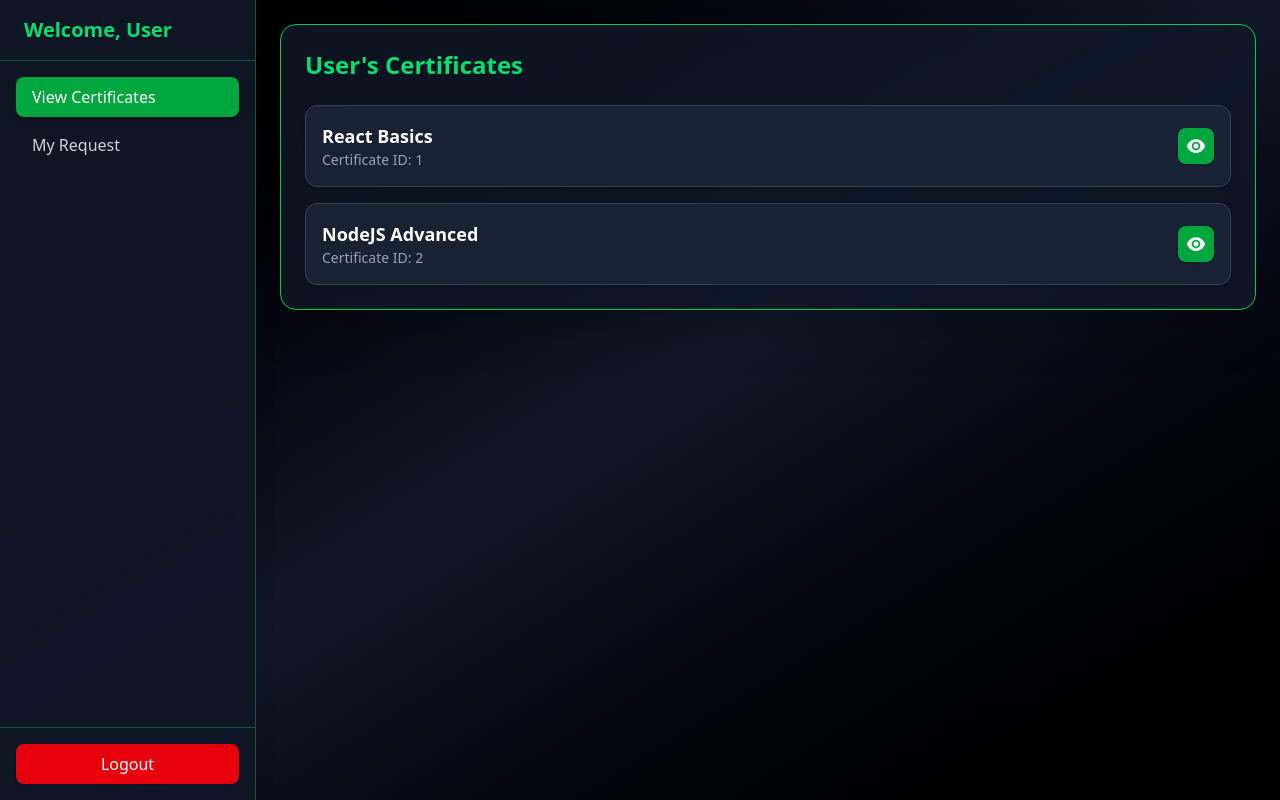
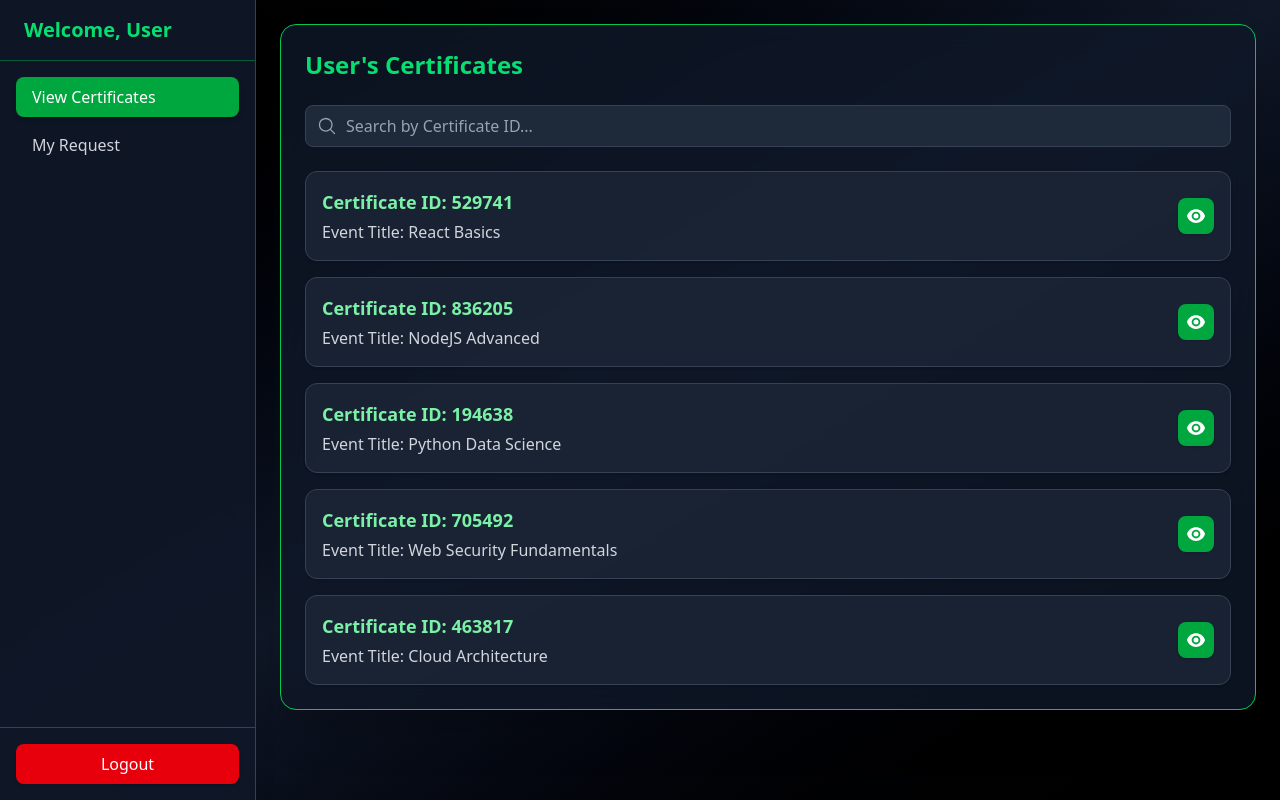
Before and after one commit to Thrisha-U-Shetty/E-certify, a React (Vite) app in the folder frontend/e-certify-app/: page /dashboard/view-certificates in a window 1280 px wide. Built offline with nearby package versions, Linux system fonts and the light colour scheme.

Commit message:
serach bar added

```diff
--- a/frontend/e-certify-app/src/components/Userpages/ViewCertificates.jsx
+++ b/frontend/e-certify-app/src/components/Userpages/ViewCertificates.jsx
@@ -1,25 +1,50 @@
-import React from "react";
-import { EyeIcon } from "@heroicons/react/24/solid";
+import React, { useState } from "react";
+import { EyeIcon, MagnifyingGlassIcon } from "@heroicons/react/24/solid";
 
 export default function ViewCertificates({ username }) {
   const certificates = [
     {
-      id: 1,
-      title: "React Basics",
+      certId: "529741",
+      eventTitle: "React Basics",
       fileUrl:
         "https://gateway.pinata.cloud/ipfs/QmevrDbFN4Qn5CkQGgiPhXcriruGfRHdrByyFHsUWtQs46",
     },
     {
-      id: 2,
-      title: "NodeJS Advanced",
+      certId: "836205",
+      eventTitle: "NodeJS Advanced",
+      fileUrl:
+        "https://gateway.pinata.cloud/ipfs/QmevrDbFN4Qn5CkQGgiPhXcriruGfRHdrByyFHsUWtQs46",
+    },
+    {
+      certId: "194638",
+      eventTitle: "Python Data Science",
+      fileUrl:
+        "https://gateway.pinata.cloud/ipfs/QmevrDbFN4Qn5CkQGgiPhXcriruGfRHdrByyFHsUWtQs46",
+    },
+    {
+      certId: "705492",
+      eventTitle: "Web Security Fundamentals",
+      fileUrl:
+        "https://gateway.pinata.cloud/ipfs/QmevrDbFN4Qn5CkQGgiPhXcriruGfRHdrByyFHsUWtQs46",
+    },
+    {
+      certId: "463817",
+      eventTitle: "Cloud Architecture",
       fileUrl:
         "https://gateway.pinata.cloud/ipfs/QmevrDbFN4Qn5CkQGgiPhXcriruGfRHdrByyFHsUWtQs46",
     },
   ];
 
+  const [searchTerm, setSearchTerm] = useState("");
+
   const handleView = (cert) => {
     window.open(cert.fileUrl, "_blank");
   };
+
+  // Search by certificate ID instead of title
+  const filteredCertificates = certificates.filter((cert) =>
+    cert.certId.toLowerCase().includes(searchTerm.toLowerCase())
+  );
 
   return (
     <div className="p-4 md:p-6 bg-gray-900/80 backdrop-blur-lg rounded-2xl shadow-2xl border border-green-500">
@@ -27,17 +52,33 @@ export default function ViewCertificates({ username }) {
         {username ? `${username}'s Certificates` : "Certificates"}
       </h2>
 
+      {/* Search Bar */}
+      <div className="relative mb-6">
+        <div className="absolute inset-y-0 left-0 flex items-center pl-3 pointer-events-none">
+          <MagnifyingGlassIcon className="h-5 w-5 text-gray-400" />
+        </div>
+        <input
+          type="text"
+          placeholder="Search by Certificate ID..."
+          value={searchTerm}
+          onChange={(e) => setSearchTerm(e.target.value)}
+          className="w-full pl-10 pr-4 py-2 bg-gray-800 border border-gray-700 rounded-lg text-white placeholder-gray-400 focus:outline-none focus:ring-2 focus:ring-green-500 focus:border-transparent"
+        />
+      </div>
+
       <div className="space-y-4">
-        {certificates.map((cert) => (
+        {filteredCertificates.map((cert) => (
           <div
-            key={cert.id}
+            key={cert.certId}
             className="flex flex-col sm:flex-row justify-between sm:items-center gap-3 p-4 border border-gray-700 rounded-xl shadow bg-gray-800/70 hover:border-green-500 hover:shadow-lg transition"
           >
             {/* Left - Certificate Info */}
             <div>
-              <p className="text-lg font-semibold text-white">{cert.title}</p>
-              <p className="text-sm text-gray-400">
-                Certificate ID: {cert.id}
+              <p className="text-lg font-bold text-green-300">
+                Certificate ID: {cert.certId}
+              </p>
+              <p className="text-md text-gray-300 mt-1">
+                Event Title: {cert.eventTitle}
               </p>
             </div>
 
@@ -50,6 +91,12 @@ export default function ViewCertificates({ username }) {
             </button>
           </div>
         ))}
+
+        {filteredCertificates.length === 0 && (
+          <p className="text-center text-gray-400 py-4">
+            No certificates found matching your search.
+          </p>
+        )}
       </div>
     </div>
   );
```
